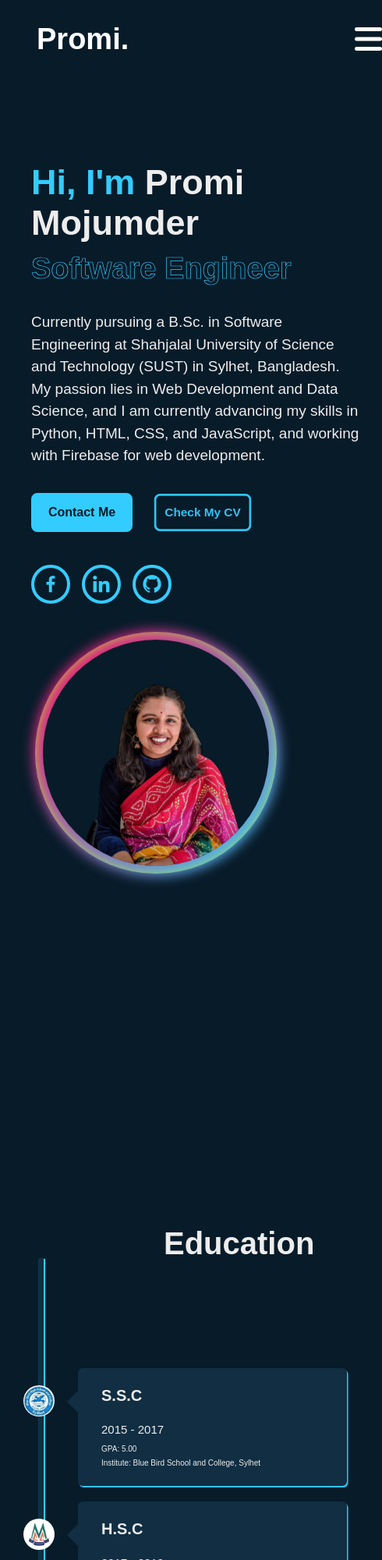
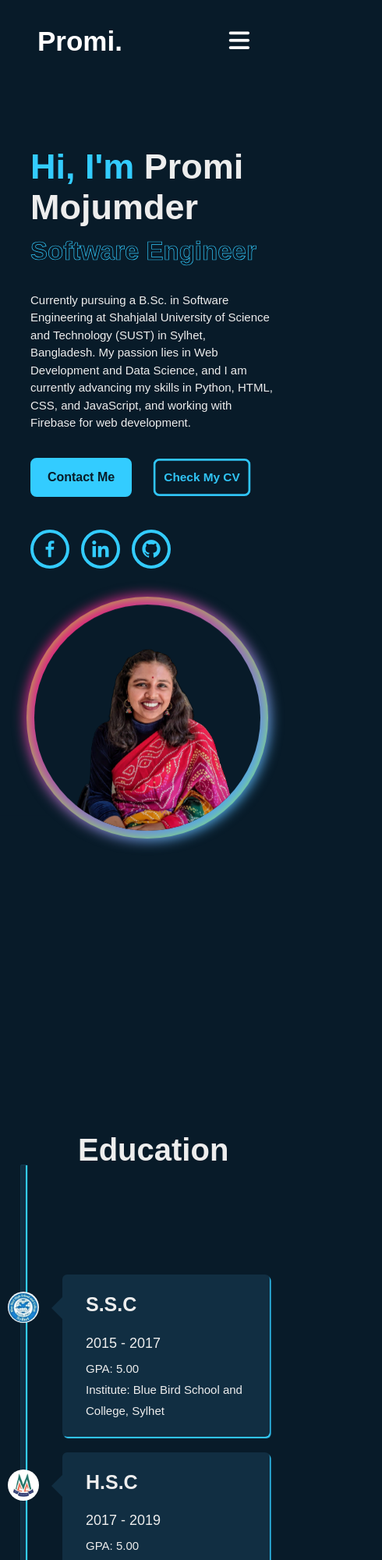
Before and after one commit to PromiMojumder38/Promi-s-Portfolio, a plain HTML site: page index.html in a window 390 px wide. Shown: the top 2000 px of the page at 78% size, 490 px wide, since content can reach past the window. Drawn offline with nearby package versions, Linux system fonts and the light colour scheme.

Commit message:
fix: mobile responsive

```diff
--- a/index.html
+++ b/index.html
@@ -27,6 +27,9 @@
           <input type="checkbox" id="check">
           <label class="checkbtn" for="check">
             <i class="fas fa-bars"></i>
+          </label>
+          <label class="closebtn" for="check">
+            <i class="fas fa-times"></i>
           </label>
           <ul>
             <li><a href="#home" style="--i:1" class="active">Home</a></li>
--- a/script.js
+++ b/script.js
@@ -9,12 +9,27 @@ eduContainers.forEach((container, index) => {
 
 var menuToggle = document.getElementById('checkbtn');
 var list = document.querySelector('ul');
+var closeIcon = document.querySelector('.closebtn');
 
 menuToggle.addEventListener('change', function() {
    list.style.left = '0';
+    closeIcon.style.display = 'block';
+    menuToggle.style.display = 'none';
+
 });
 
 closeIcon.addEventListener('click', function() {
   menuToggle.checked = false;
   list.style.left = '-100%';
+  closeIcon.style.display = 'none';
+  menuToggle.style.display = 'block';
 });
+
+var listItems = document.querySelector('ul li a');
+
+
+  listItems.addEventListener('click', function() {
+    list.style.display ='none';
+    closeIcon.style.display = 'none';
+    menuToggle.style.display = 'block';
+  });
--- a/style.css
+++ b/style.css
@@ -778,16 +778,17 @@ opacity: 1;
 /* Mobile Menu */
 @media (max-width: 767px) {
     body {
-        width: 400px;
+        width: 100%;
         margin: 0 auto;
       }
 
       .logo {
         font-size: 30px;
-        padding: 47px;
+        padding: 48px;
         font-weight: bold;
         position: absolute;
         left: 0;
+        margin-top: 25px;
       }
 
       nav {
@@ -806,7 +807,6 @@ opacity: 1;
         background: #112e42;
         top: 70px;
         left: -100%;
-        transition: all 0.5s;
       }
 
       nav ul li {
@@ -820,20 +820,22 @@ opacity: 1;
         text-align: center;
       }
 
-      .checkbtn {
+      .checkbtn, .closebtn {
         font-size: 30px;
         color: #fff;
+        float: right;
         line-height: 80px;
+        margin-right: 40px;
       }
       .checkbtn{
         display: block;
       }
 
 
-      .checkbtn i{
+      .checkbtn i, .closebtn i {
         position: absolute;
-        right:0;
-        top: 24px;
+        right:70px;
+        margin-top: -3px;
       }
 
       input[type="checkbox"] {
@@ -858,20 +860,16 @@ opacity: 1;
         display: flex;
         flex-direction: column;
         padding-top: -10%;
-max-width: 700px;
       }
 
       .home h1 {
-        font-size: 4rem;
-      }
-      .home .home-content{
-        max-width: 50vh;
+        font-size: 4.5rem;
       }
       .home .home-content .text-animate h3{
-        font-size: 3.2rem;
+        font-size: 3.3rem;
       }
       .home .home-content p{
-        font-size: 1rem;
+        font-size: 1.5rem;
       }
       .btn-box{
         width: 28.5rem;
@@ -887,7 +885,7 @@ max-width: 700px;
         font-weight: 200;
     }
    #education{
-    margin-top: 60rem;   }
+    margin-top: 50rem;   }
     .education{
         margin: 50px auto;
     }
@@ -897,7 +895,7 @@ max-width: 700px;
         margin-left: 100px;
     line-height: 2.5;    }
     .educontainer{
-        width:55%;
+        width:95%;
         padding-left:80px;
         padding-right:25px;
     }
@@ -911,18 +909,18 @@ max-width: 700px;
     left:10px;
     }
     .educontainer h2{
-        font-size: 2rem;
+        font-size: 2.5rem;
         line-height: 1.5;
         margin-bottom: 20px;
     }
     .educontainer .edutext small{
+        font-size: 1.8rem;
+    }
+    .educontainer .edutext p{
         font-size: 1.5rem;
     }
-    .educontainer .edutext p{
-        font-size: 1rem;
-    }
     .education::after{
-        left: -10px;
+        left: 30px;
     }
     .leftarrow, .rightarrow{
         border-right: 15px solid var(--second-bg-color);
@@ -980,7 +978,7 @@ max-width: 700px;
         .home-imgHover{
            width: 310px;
           height: 310px;
-margin-left:-215px;
+margin-left:-55px;
 
             }
             .home-imgHover .glowing-circle{
@@ -1044,12 +1042,12 @@ margin-left:-215px;
   }
   @media (max-width: 1024px){
     .logo{
-    font-size:3.8rem;
+    font-size:3.5rem;
     }
 
       nav {
         background: #112e42;
-        height: 100px;
+        height: 80px;
         width: 100%;
         position: relative;
       }
@@ -1064,7 +1062,6 @@ margin-left:-215px;
         top: 70px;
         left: -100%;
         transition: all 0.5s;
-        margin-top:50px;
       }
 
       nav ul li {
@@ -1078,18 +1075,19 @@ margin-left:-215px;
         text-align: center;
       }
 
-      .checkbtn {
+      .checkbtn, .closebtn {
         font-size: 30px;
         color: #fff;
+        float: right;
+        line-height: 80px;
+      }
+      .checkbtn{
         display: block;
       }
 
 
-      .checkbtn i {
-        font-size: 4rem;
-        right:-90px;
-        top:30px;
-        position: absolute;
+      .checkbtn i, .closebtn i {
+        margin-left: 580px;
       }
 
       input[type="checkbox"] {
@@ -1106,69 +1104,5 @@ margin-left:-215px;
       input[type="checkbox"]:checked ~ ul {
         left: 0;
       }
-      .home-content{
-        width:80rem;
-      }
-      #home h1{
-        font-size: 4.5rem;
-      }
-      #home .home-content .text-animate h3{
-        font-size: 3.8rem;
-      }
-      #home .home-content p{
-        font-size: 19px;
-      }
-      .home-sci a{
-        height: 50px;
-        width: 50px;
-        font-weight: 160;
-    }
-
-    .home-imgHover{
-        width: 310px;
-       height: 310px;
-float:right;
-         }
-         .home-imgHover .glowing-circle{
-             height: 310px;
-             width: 310px;
-             float: right;
-    margin-right: -220px;
-         }
-
-     .home-imgHover .glowing-circle::after{
-        width:290px;
-         height:290px;
-
-     }
-     .glowing-circle span{
-         width: 315px;
-         height: 315px;
-
-     }
-
-     .glowing-circle .image{
-         width:290px;
-         height: 290px;
-
-     }
-     .image img{
-          width: 220px;
-         height: 320px;
-         overflow: hidden;
-      }
-      .education{
-        margin-left:20px;
-      }
-      .education h1{
-        margin-left: 190px;
-      }
-      .educontainer{
-        width:45rem;
-
-      }
-      .education::after{
-        margin-left: 40px;
-      }
 
   }
```
